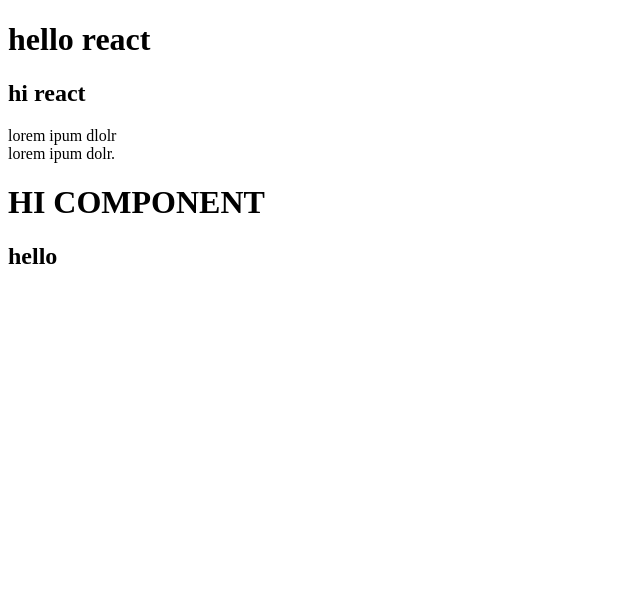
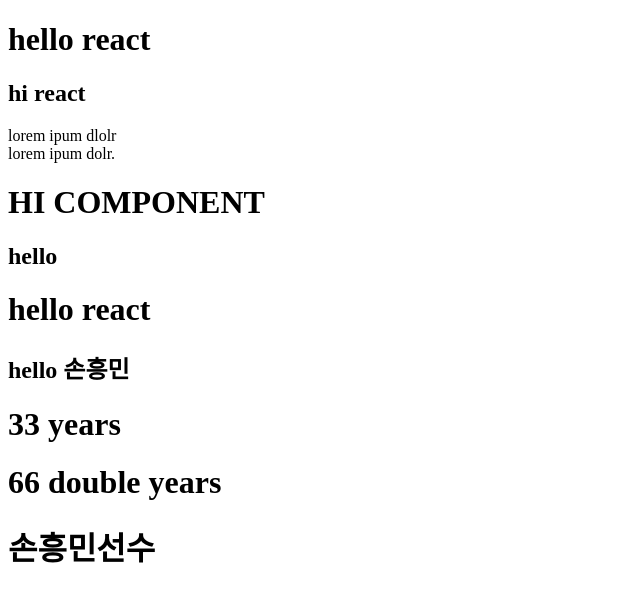
Before and after one commit to 1082cubi/react20231031, a React (Create React App) app: page / in a window 1280 px wide. Shown: the top 602 px of the page, without its empty margins (0-640 px from the left). Built offline with nearby package versions, Linux system fonts and the light colour scheme.

Commit message:
jsx에서 js 코드 작성은 {} 사용

```diff
--- a/src/App.js
+++ b/src/App.js
@@ -1,3 +1,20 @@
+function MYComp2() {
+  let name = "손흥민";
+  let age = 33;
+
+  // {} jsx에서 js 코드 작성하기 위한 기호
+  return (
+    <>
+      <h1>hello react</h1>
+      <h2>hello {name}</h2>
+      <h1>{age} years</h1>
+      <h1>{age * 2} double years</h1>
+      <h1>{name + "선수"}</h1>
+      {/* 그래서 주석이 이렇게 생김 */}
+    </>
+  );
+}
+
 function App() {
   // jsx에서 태그 사용시 꼭 종료태그를 작성해야 함
   // 빈 요소이면 시작태그에서 종료
@@ -11,6 +28,7 @@
         lorem ipum dolr.
       </p>
       <MyComp />
+      <MYComp2 />
     </div>
   );
 }
```
